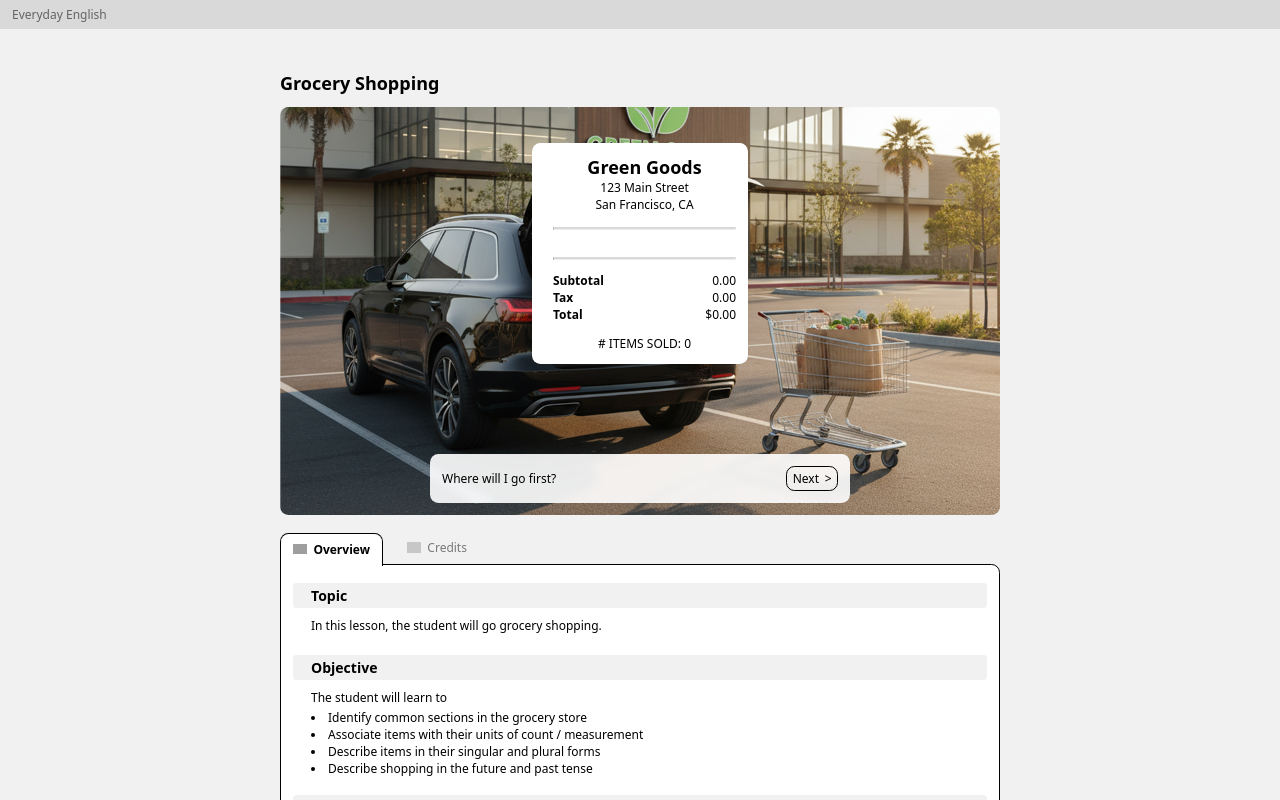
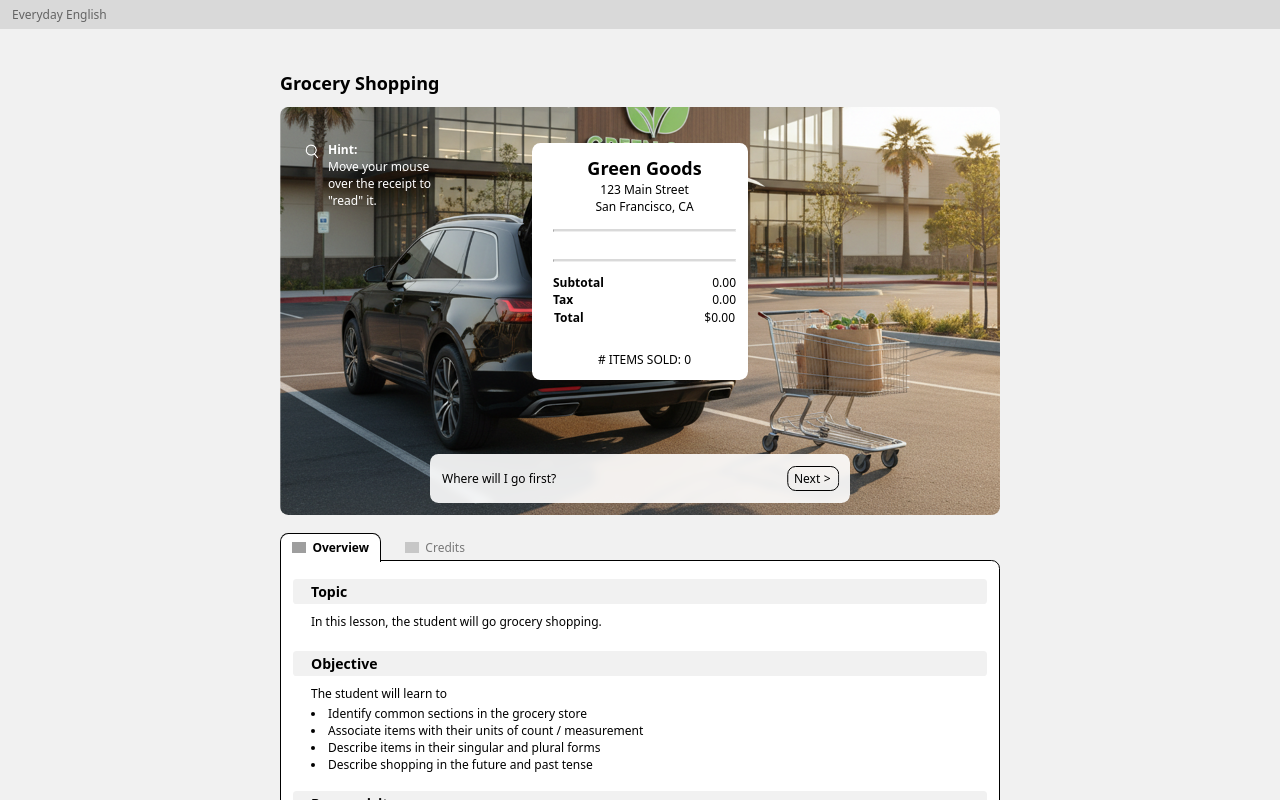
Before and after one commit to denaliazhi/esl-grocery-shop, a React (Vite) app: page /checkout in a window 1280 px wide. Shown: the top 800 px of the page. Built offline with nearby package versions, Linux system fonts and the light colour scheme; grey boxes are pictures that could not be loaded.

Commit message:
fix: narration bar out of sync when user changes grocery section / style: add conditional animations

```diff
--- a/src/components/AddItem.jsx
+++ b/src/components/AddItem.jsx
@@ -4,7 +4,7 @@
 
 export default function AddItem({ handleClick }) {
   return (
-    <button className="edit-item-btn" onClick={(e) => handleClick(e, 1)}>
+    <button className="add-item-btn" onClick={(e) => handleClick(e, 1)}>
       Add
       <img src="/icons/cart-icon.png" alt="Cart icon" />
     </button>
--- a/src/components/Cart.jsx
+++ b/src/components/Cart.jsx
@@ -48,7 +48,7 @@ export default function Cart({
           <hr />
           <div className="cart-total">
             <p>Total</p>
-            <p>{cart.totalCost.toFixed(2)}</p>
+            <p>${cart.totalCost.toFixed(2)}</p>
           </div>
         </>
       ) : (
--- a/src/components/LessonGuide.jsx
+++ b/src/components/LessonGuide.jsx
@@ -6,8 +6,17 @@ import { capitalize, getImagePath } from "../utils";
 export default function LessonGuide() {
   const options = Object.keys(tabs);
   const [selected, setSelected] = useState(options[0]);
+  let index = options.indexOf(selected);
+
+  const [slide, setSlide] = useState("slideRight");
 
   function select(tab) {
+    let newIndex = options.indexOf(tab);
+    if (newIndex > index) {
+      setSlide("slideRight");
+    } else {
+      setSlide("slideLeft");
+    }
     setSelected(tab);
   }
 
@@ -22,7 +31,10 @@ export default function LessonGuide() {
               onClick={() => select(option)}
             >
               <img src={getImagePath("icons/", `${option} icon`)} />
-              {capitalize(option)}
+              <p>{capitalize(option)}</p>
+              <span
+                style={option === selected ? { animationName: slide } : null}
+              ></span>
             </li>
           ))}
         </ul>
--- a/src/components/NarrationBar.jsx
+++ b/src/components/NarrationBar.jsx
@@ -6,7 +6,11 @@ export default function NarrationBar({ text, enableNext, handleClick }) {
   return (
     <div className="narration-bar">
       <p>{text}</p>
-      {enableNext && <button onClick={handleClick}>Next</button>}
+      {enableNext && (
+        <button onClick={handleClick} style={{ animationName: "poke" }}>
+          Next
+        </button>
+      )}
     </div>
   );
 }
--- a/src/components/Receipt.jsx
+++ b/src/components/Receipt.jsx
@@ -10,6 +10,13 @@ export default function Receipt() {
   const { cart, setLastEvent } = useOutletContext();
 
   return (
+    <>
+      <div className="receipt-instruction">
+        <p>
+          <strong>Hint:</strong>
+        </p>
+        <p>Move your mouse over the receipt to "read" it.</p>
+      </div>
       <div className="receipt">
         <div
           className="receipt-header"
@@ -44,5 +51,6 @@ export default function Receipt() {
         </div>
         <p>{`# ITEMS SOLD: ${cart.count}`}</p>
       </div>
+    </>
   );
 }
--- a/src/components/ShopMode.jsx
+++ b/src/components/ShopMode.jsx
@@ -13,6 +13,8 @@ import { Outlet, useLocation, useNavigate } from "react-router";
 import { useState, useEffect } from "react";
 
 export default function ShopMode() {
+  const [animate, setAnimate] = useState({ cart: "highlight" });
+
   const grocerySection = useLocation().pathname.slice(1);
   const path = getImagePath("backgrounds", grocerySection);
 
@@ -44,14 +46,18 @@ export default function ShopMode() {
 
   /* Determines narration to show on render */
   const [lastEvent, setLastEvent] = useState();
+
   useEffect(() => {
     let toRead = lastEvent
       ? interpret(lastEvent, grocerySection, cart, products)
       : false;
-    if (toRead) {
-      setLine(toRead);
-    }
+    toRead && setLine(toRead);
   }, [lastEvent]);
+
+  useEffect(() => {
+    let toRead = interpret({ target: "nav-bar" }, grocerySection);
+    toRead && setLine(toRead);
+  }, [grocerySection]);
 
   /* Adds data fields to each product in inventory */
   function modify(original) {
@@ -88,11 +94,27 @@ export default function ShopMode() {
     });
     // Trigger narration of this change
     setLastEvent({ target: "product", section: section, id: clicked.id });
+
+    // Trigger button animation
+    if (num === 1) {
+      setAnimate({ ...animate, cart: "stretch" });
+      setTimeout(() => setAnimate({ ...animate, cart: false }), 300);
+    } else {
+      setAnimate({ ...animate, cart: "squeeze" });
+      setTimeout(() => setAnimate({ ...animate, cart: false }), 300);
+    }
   }
 
   function handleCheckout() {
     setShowCart(false);
     setLastEvent({ target: "post-checkout" });
+  }
+
+  function handleCartClick() {
+    if (animate.cart === "highlight") {
+      setAnimate({ ...animate, cart: false });
+    }
+    setShowCart(!showCart);
   }
 
   const navigate = useNavigate();
@@ -103,7 +125,6 @@ export default function ShopMode() {
           <ShopNav
             allSections={Object.keys(inventory)}
             selected={grocerySection}
-            read={setLastEvent}
           />
         )}
         {showCart ? (
@@ -130,8 +151,9 @@ export default function ShopMode() {
         {grocerySection !== "checkout" && (
           <CartIcon
             data={cart}
-            handleClick={setShowCart}
+            handleClick={handleCartClick}
             read={() => setLastEvent({ target: "cart" })}
+            animate={animate.cart}
           />
         )}
       </div>
--- a/src/components/Tab.jsx
+++ b/src/components/Tab.jsx
@@ -7,7 +7,7 @@ export default function Tab({ isFirst, contents }) {
         {list.length > 1 && (
           <ul>
             {list.slice(1).map((item) => (
-              <li>{item}</li>
+              <li key={item}>{item}</li>
             ))}
           </ul>
         )}
--- a/src/data/shop-narration.js
+++ b/src/data/shop-narration.js
@@ -70,7 +70,7 @@ export default function interpret(e, section, cart, products) {
     // Clicked checkout button
     e.target === "post-checkout"
   ) {
-    return "I checked out. Here's my receipt.";
+    return "I checked out. This is my receipt.";
   } else if (
     // Hovered over receipt header
     e.target === "receipt-header"
--- a/src/index.css
+++ b/src/index.css
@@ -14,8 +14,9 @@
   --light-grey: rgb(217, 217, 217);
   --dark-grey: rgb(100, 100, 100);
   --translucent-white: rgba(255, 255, 255, 0.9);
-  --accent: rgb(184, 200, 179);
+  --accent: rgb(182, 196, 161);
   --dark-accent: rgb(77 102 76);
+  --highlight: rgb(255, 176, 57);
 }
 
 body {
@@ -44,7 +45,7 @@ button {
   border: none;
   border-radius: var(--less-rounded);
 
-  background-color: var(--accent);
+  background-color: transparent;
 }
 
 button:hover {
@@ -63,6 +64,75 @@ hr {
 .cart {
   background-color: var(--translucent-white);
   backdrop-filter: blur(3px);
+}
+
+/* Hacky way to shrink on mobile-- FIX LATER...maybe */
+@media (max-width: 480px) {
+  :root {
+    font-size: 0.38rem;
+  }
+
+  body {
+    justify-content: flex-start;
+  }
+}
+@media (min-width: 481px) and (max-width: 760px) {
+  :root {
+    font-size: 0.64rem;
+  }
+}
+
+/* Animations */
+
+@keyframes stretch {
+  50% {
+    transform: scaleX(120%);
+  }
+}
+@keyframes squeeze {
+  50% {
+    transform: scaleX(70%);
+  }
+}
+@keyframes shake {
+  30% {
+    transform: rotate(5deg);
+  }
+  55% {
+    transform: rotate(-5deg);
+  }
+  60% {
+    transform: rotate(5deg);
+  }
+}
+@keyframes slideRight {
+  0% {
+    transform: translateX(-90%);
+  }
+}
+@keyframes slideLeft {
+  0% {
+    transform: translateX(90%);
+  }
+}
+@keyframes poke {
+  0% {
+    transform: 0;
+  }
+  40% {
+    transform: translateX(12%);
+  }
+  50% {
+    transform: translateX(8%);
+  }
+  60% {
+    transform: translateX(12%);
+  }
+}
+@keyframes pulse {
+  50% {
+    box-shadow: 0 0 4px 3px var(--highlight);
+  }
 }
 
 /* App: Header and Footer */
@@ -107,7 +177,6 @@ footer {
 
   display: flex;
   flex-direction: column;
-  gap: 2rem;
   justify-content: space-between;
 
   transition: background-image 100ms ease-in-out;
@@ -122,8 +191,8 @@ footer {
   border-radius: var(--rounded);
 
   display: flex;
+  align-items: center;
   justify-content: space-between;
-  align-items: center;
 }
 
 .narration-bar button {
@@ -131,48 +200,36 @@ footer {
   border: 1px solid black;
   border-radius: var(--rounded);
   background-color: transparent;
+
+  animation: 2s infinite;
 }
 
 .narration-bar button:hover {
-  text-shadow: 0 0 1px black;
+  box-shadow: 0 0 3px 1px var(--dark-grey);
 }
 
 .narration-bar button::after {
   content: ">";
-  margin: 0 0.4rem;
+  padding-left: 0.3rem;
+  margin: auto;
   position: absolute;
-  animation: slide 2s infinite;
-}
-
-@keyframes slide {
-  0% {
-    transform: 0;
-  }
-  35% {
-    transform: translateX(50%);
-  }
-  50% {
-    transform: translateX(20%);
-  }
-  65% {
-    transform: translateX(50%);
-  }
-  100% {
-    transform: 0;
-  }
 }
 
 /* Virtual Store and Child Components */
 
 .virtual-store {
-  display: flex;
-  justify-content: space-between;
+  height: 100%;
+
+  display: grid;
+  grid-template-columns: repeat(3, 1fr);
+  gap: 2rem;
 }
 
 /* Store Nav  */
 
 .shop-nav {
   height: min-content;
+  width: 9.9rem;
   padding: 1rem;
   border-radius: var(--rounded);
 
@@ -180,13 +237,19 @@ footer {
   flex-direction: column;
 }
 
+.shop-nav.highlighted {
+  animation: pulse 1.8s infinite ease-in-out;
+}
+
 .shop-nav li {
-  padding: 0.2rem 0.5rem;
+  padding: 0 0.5rem;
+  border: 2px solid transparent;
   list-style: none;
 }
 
 .shop-nav li:not(.selected):hover {
-  background-color: var(--accent);
+  border: 2px solid var(--light-grey);
+  background-color: var(--lighter-grey);
 }
 
 .selected {
@@ -201,16 +264,24 @@ footer {
 /* Cart */
 
 .cart-btn {
+  grid-column: 3;
+
+  width: min-content;
   height: min-content;
   padding: 0.5rem 1rem;
+  margin-left: auto;
   border-radius: var(--less-rounded);
-  border: 2px solid transparent;
+
+  box-shadow: 0 0 3px 1px var(--dark-grey);
 
   display: flex;
   gap: 0.5rem;
   align-items: center;
 
-  transition: border ease-in-out 100ms;
+  animation-duration: 300ms;
+  animation-iteration-count: 1;
+
+  transition: box-shadow ease-in-out 100ms;
 }
 
 .cart-btn img {
@@ -218,16 +289,19 @@ footer {
 }
 
 .cart-btn:hover {
-  border: 2px solid var(--dark-accent);
+  box-shadow: 0 0 2px 1px var(--dark-grey);
+}
+
+.cart-btn.highlighted {
+  animation: pulse 1.8s infinite ease-in-out;
 }
 
 /* Shelf and Shelf Items */
 
 .shelf,
 .cart {
+  margin: auto;
   width: 35rem;
-  margin-right: 5rem;
-  margin-top: 5rem;
 }
 .shelf {
   display: grid;
@@ -273,6 +347,7 @@ footer {
   text-align: right;
 }
 
+.add-item-btn,
 .edit-item-btn {
   border-radius: var(--less-rounded);
   border: 2px solid transparent;
@@ -283,34 +358,41 @@ footer {
   gap: 0.2rem;
   align-items: center;
 
-  transition: border ease-in-out 100ms;
+  transition: box-shadow ease-in-out 100ms;
 }
 
+.add-item-btn:hover,
 .edit-item-btn:hover {
-  border: 2px solid var(--dark-accent);
+  box-shadow: 0 0 2px 1px var(--dark-grey);
 }
 
 .shelf .edit-item-btn {
+  background-color: var(--light-grey);
+}
+
+.shelf .edit-item-btn,
+.shelf .add-item-btn {
   position: absolute;
   top: 5%;
   right: 5%;
 }
 
-.edit-item-btn img {
+.add-item-btn p,
+.edit-item-btn p {
+  margin: 0 0.2rem;
+}
+
+.add-item-btn img {
   width: 1.2rem;
   height: auto;
   margin-left: 0.25rem;
-}
-
-.edit-item-btn p {
-  margin: 0 0.2rem;
 }
 
 /* Cart and Cart Items */
 .cart {
   text-align: center;
 
-  height: 21.3rem;
+  height: 22rem;
   border-radius: var(--rounded);
 
   background-color: var(--translucent-white);
@@ -318,26 +400,37 @@ footer {
 
 .cart-header {
   margin: 1rem 1.3rem;
-  display: flex;
-  justify-content: space-between;
+
+  display: grid;
+  grid-template-columns: repeat(3, 1fr);
 }
 
 .cart-header > button:first-of-type {
+  text-align: left;
+  height: min-content;
   background-color: transparent;
-  align-self: flex-start;
+}
+
+.cart .edit-item-btn {
+  background-color: var(--light-grey);
 }
 
 .checkout-btn {
   height: min-content;
+  width: min-content;
+
   padding: 0.5rem 0.75rem;
+  margin-left: auto;
+
   border-radius: var(--less-rounded);
-  border: 2px solid transparent;
-  background-color: rgb(182, 196, 161);
-  transition: border ease-in-out 100ms;
+
+  background-color: var(--accent);
+
+  transition: bo-shadow ease-in-out 100ms;
 }
 
 .checkout-btn:not(.disabled):hover {
-  border: 2px solid var(--dark-accent);
+  box-shadow: 0 0 2px 1px var(--dark-grey);
 }
 
 .checkout-btn.disabled {
@@ -348,9 +441,11 @@ footer {
 
 .cart-items {
   text-align: left;
+
   max-height: 12.5rem;
   padding-left: 1.75rem;
   padding-right: 1.9rem;
+
   overflow-y: scroll;
   scrollbar-width: thin;
   scrollbar-color: var(--light-grey) transparent;
@@ -394,13 +489,16 @@ footer {
 }
 
 .remove-btn::before {
+  display: inline-block;
+  position: relative;
+  top: 1px;
+
   content: "";
   width: 1rem;
   height: 1rem;
+
   background-image: url("/icons/trash-icon.png");
   background-size: contain;
-  display: inline-block;
-  vertical-align: bottom;
 }
 
 .cart > hr,
@@ -411,8 +509,6 @@ footer {
 .cart-total {
   font-weight: bold;
   padding: 0.5rem;
-
-  background-color: var(--light-grey);
 
   display: flex;
   justify-content: space-between;
@@ -431,13 +527,45 @@ footer {
 
 /* Receipt and Receipt Items */
 
+.receipt-instruction {
+  grid-column: 1;
+
+  color: white;
+  text-align: left;
+
+  width: 17ch;
+  margin-left: 3rem;
+}
+
+.receipt-instruction > p:first-of-type::before {
+  content: "";
+  display: block;
+  position: relative;
+
+  left: -2rem;
+  top: 2rem;
+
+  height: 1.3rem;
+  width: 1.3rem;
+  margin-bottom: 0.5rem;
+
+  background-image: url("/icons/magnifying-icon.png");
+  background-size: contain;
+
+  animation: shake 1s infinite;
+}
+
 .receipt {
+  grid-column: 2;
+
   text-align: center;
+
   width: 18rem;
   height: max-content;
   max-height: 24rem;
   padding: 1rem 1rem 1rem 1.75rem;
   margin: 2rem auto 0;
+
   border-radius: var(--rounded);
   background-color: white;
 
@@ -455,6 +583,7 @@ footer {
 }
 
 .receipt-items > div {
+  padding: 0 0.5rem;
   margin-bottom: 0.5rem;
   display: flex;
   gap: 0.5rem;
@@ -479,24 +608,31 @@ footer {
 }
 
 .receipt > p:last-of-type {
-  margin-top: auto;
+  margin-top: 1rem;
 }
 
+.receipt-items > div,
+.receipt-header > h2,
+.receipt-total > div:last-of-type {
+  border: 1px solid transparent;
+}
 .receipt-items > div:hover,
 .receipt-header > h2:hover,
 .receipt-total > div:last-of-type:hover {
   cursor: pointer;
+  border: 1px solid var(--light-grey);
+  background-color: var(--lighter-grey);
 }
 
 /* Lesson Guide and Tabs */
 
 .lesson-guide {
   margin-top: 1.5rem;
-
-  position: relative;
 }
 
 .tabs {
+  margin-bottom: -0.15rem;
+
   display: flex;
   gap: 1rem;
 }
@@ -504,7 +640,7 @@ footer {
 .tabs > li {
   opacity: 0.5;
   list-style: none;
-  padding: 0.5rem 1rem 0.7rem;
+  padding: 0.5rem 1rem 0.5rem;
 
   display: flex;
   gap: 0.5rem;
@@ -521,15 +657,34 @@ footer {
 li.tab-selected {
   opacity: 1;
   font-weight: bold;
+
+  position: relative;
+}
+
+li.tab-selected > span {
+  z-index: -1;
+  position: absolute;
+  left: 0;
+
+  content: "";
+  height: 100%;
+  width: 100%;
   background-color: white;
+
   border: 1px solid black;
   border-top-left-radius: var(--rounded);
   border-top-right-radius: var(--rounded);
   border-bottom: none;
-  margin-bottom: -0.17rem;
+
+  animation-duration: 0.2s;
+  animation-timing-function: ease-in-out;
+  animation-iteration-count: 1;
 }
 
 .tab-contents {
+  z-index: -2;
+  position: relative;
+
   padding: 1.5rem 1rem 2rem;
   background-color: white;
   border: 1px solid black;
```
Also changed, not shown: src/components/CartIcon.jsx (+10 -3 lines), src/components/ShopNav.jsx (+3 -11 lines), public/icons/magnifying-icon.png (added). Lines whose indentation alone changed are shown as unchanged.
